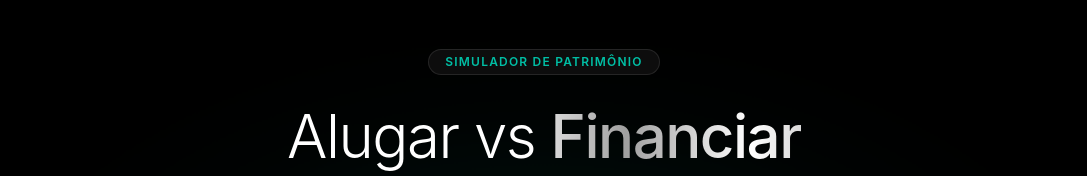
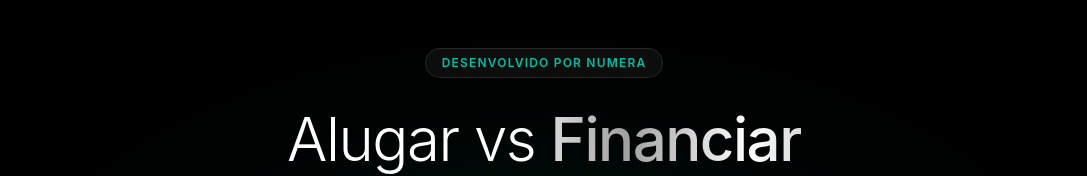
Before and after one commit to gabararuna/habita, a React (Vite) app: page / in a window 1280 px wide. Shown: the top 176 px of the page, without its empty margins (96-1183 px from the left). Built offline with nearby package versions, Linux system fonts and the light colour scheme.

Commit message:
botão de autoria

```diff
--- a/src/App.jsx
+++ b/src/App.jsx
@@ -17,7 +17,7 @@ function App() {
     });
 
     setTimeout(() => {
-        window.scrollBy({ top: 700, behavior: 'smooth' });
+      window.scrollBy({ top: 700, behavior: 'smooth' });
     }, 100);
   };
 
@@ -29,9 +29,9 @@ function App() {
 
       <div className="max-w-[1200px] mx-auto w-full relative z-10 px-4 pt-12 pb-32">
         <header className="text-center mb-12 relative z-20">
-          <div className="inline-block mb-6 px-4 py-1 rounded-full border border-white/10 bg-white/5 backdrop-blur-md text-[#00bfa5] text-[10px] sm:text-xs font-semibold tracking-widest uppercase">
-            Simulador de Patrimônio
-          </div>
+          <a filter="brightness(1.2)" href="https://numera.gabrielararuna.com/" target="_blank" rel="noopener noreferrer" className="inline-block mb-6 px-4 py-1.5 rounded-full border border-white/10 bg-white/5 backdrop-blur-md text-[#00bfa5] text-[10px] sm:text-xs font-semibold tracking-widest uppercase transition-all duration-300 hover:bg-white/10 hover:border-[#00bfa5]/40 hover:shadow-[0_0_20px_rgba(0,191,165,0.25)] hover:-translate-y-0.5 active:scale-95 cursor-pointer">
+            Desenvolvido por Numera
+          </a>
           <h1 className="text-4xl sm:text-5xl md:text-6xl font-light mb-4 tracking-tight leading-tight">
             Alugar vs <span className="shimmer-text font-medium">Financiar</span>
           </h1>
```
